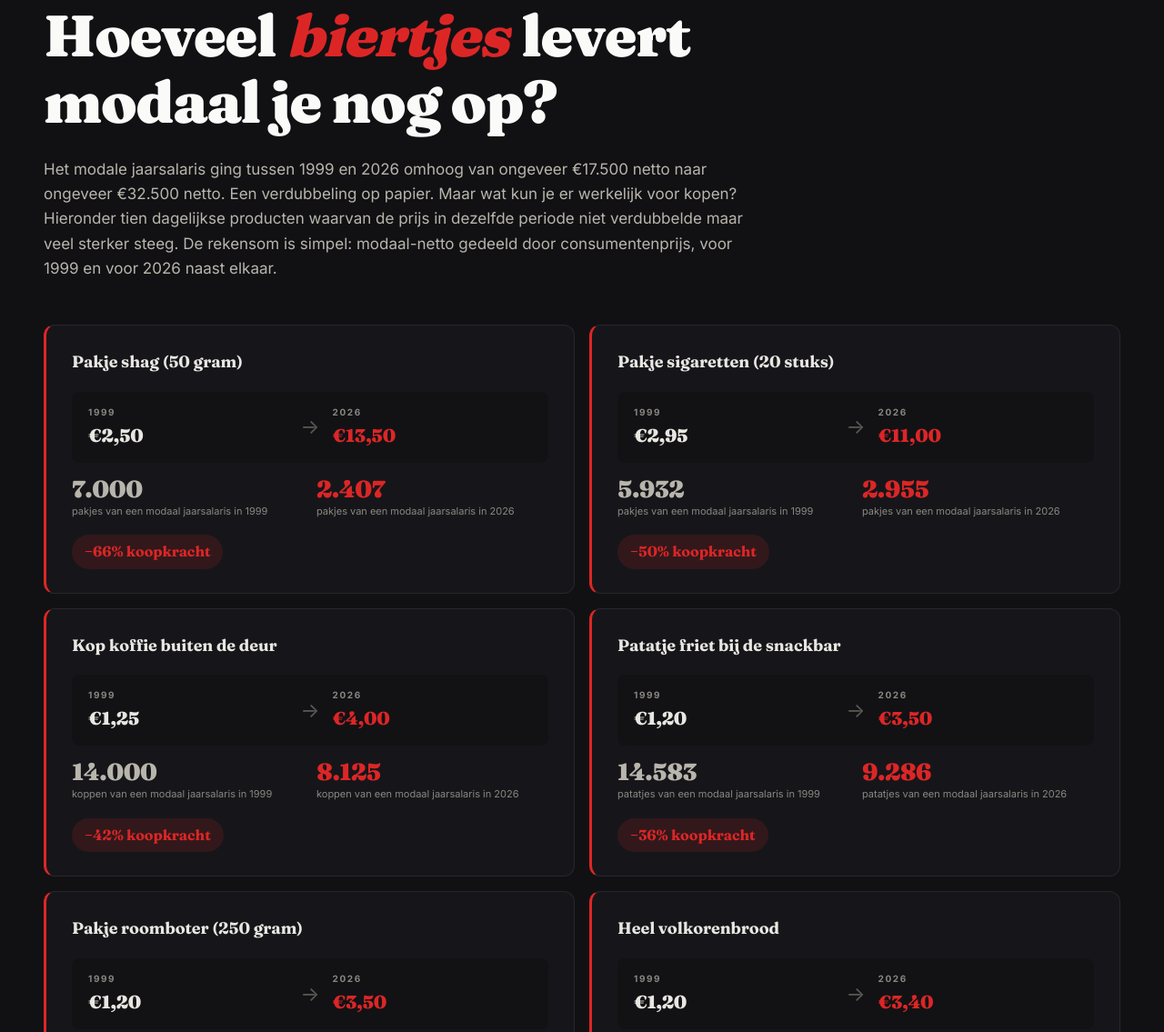
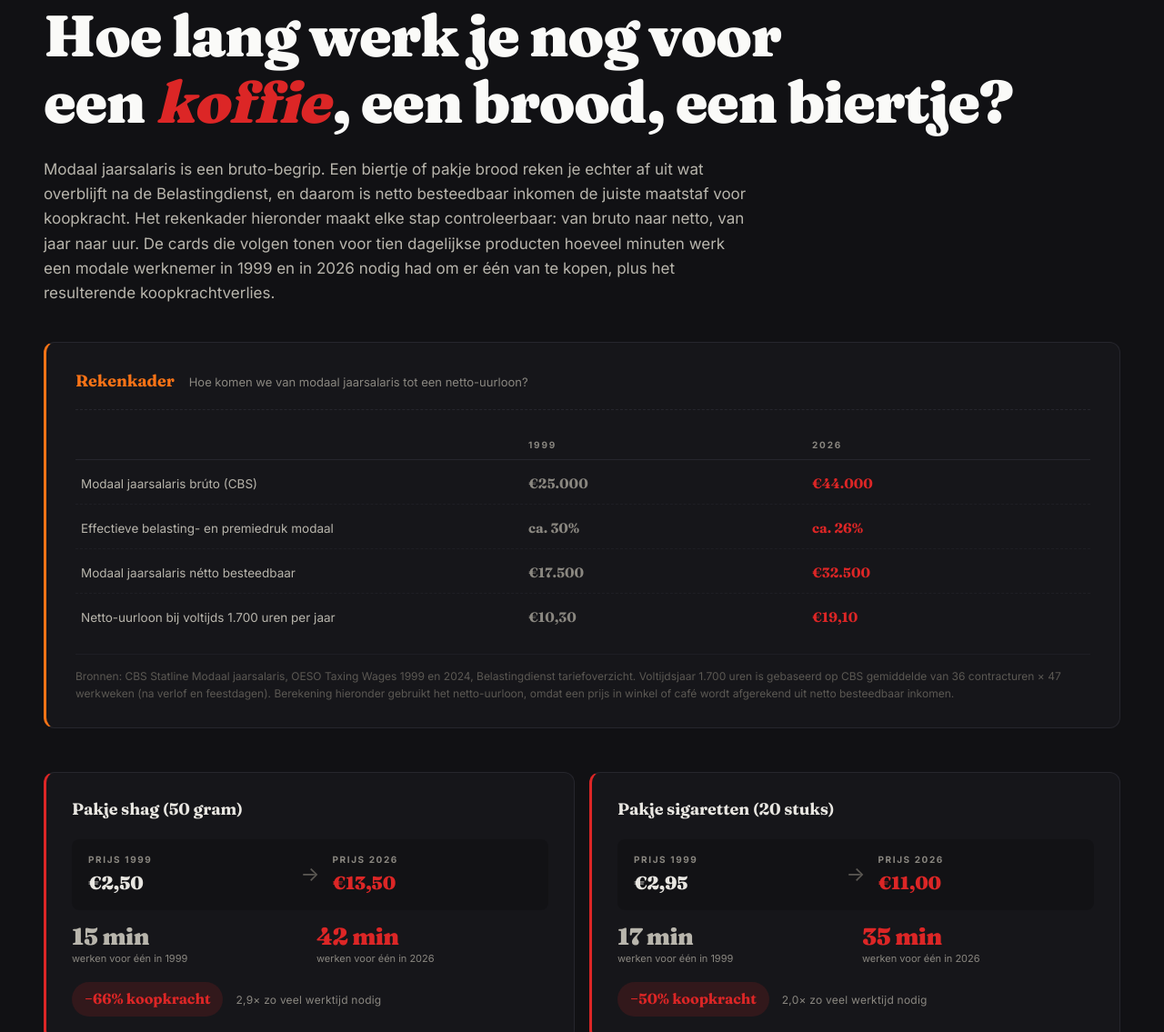
Before and after one commit to scorpiusstaffing/nl-naar-de-tyfus, a website: page index.html in a window 1280 px wide. Shown: the part 5257-6392 px from the top of the page at 91% size. Drawn offline with nearby package versions, Linux system fonts and the light colour scheme; animation ran at ten frames a second.

Commit message:
v12: koopkracht frame als werktijd per product + transparant rekenkader (bruto 25k/44k, netto 17.5k/32.5k, netto-uurloon 10.30/19.10)

```diff
--- a/app.js
+++ b/app.js
@@ -575,41 +575,81 @@
     const introEl = $('koopkrachtIntro');
     if (introEl) introEl.textContent = DATA.koopkrachtVergelijking.intro;
 
+    // Rekenkader
+    const kaderEl = $('rekenkader');
+    if (kaderEl && DATA.koopkrachtVergelijking.rekenkader) {
+      kaderEl.innerHTML = `
+        <div class="rk-head">
+          <span class="rk-title">Rekenkader</span>
+          <span class="rk-sub">Hoe komen we van modaal jaarsalaris tot een netto-uurloon?</span>
+        </div>
+        <div class="rk-table">
+          <div class="rk-row rk-row-head">
+            <div class="rk-cell rk-cell-label"></div>
+            <div class="rk-cell rk-cell-then">1999</div>
+            <div class="rk-cell rk-cell-now">2026</div>
+          </div>
+          ${DATA.koopkrachtVergelijking.rekenkader.map(r => `
+            <div class="rk-row">
+              <div class="rk-cell rk-cell-label">${r.label}</div>
+              <div class="rk-cell rk-cell-then">${r['1999']}</div>
+              <div class="rk-cell rk-cell-now">${r['2026']}</div>
+            </div>
+          `).join('')}
+        </div>
+        <p class="rk-note">Bronnen: CBS Statline Modaal jaarsalaris, OESO Taxing Wages 1999 en 2024, Belastingdienst tariefoverzicht. Voltijdsjaar 1.700 uren is gebaseerd op CBS gemiddelde van 36 contracturen × 47 werkweken (na verlof en feestdagen). Berekening hieronder gebruikt het netto-uurloon, omdat een prijs in winkel of café wordt afgerekend uit netto besteedbaar inkomen.</p>
+      `;
+    }
+
     const gridEl = $('koopkrachtGrid');
     if (gridEl) {
       const m1999 = DATA.koopkrachtVergelijking.modaal1999_netto;
       const m2026 = DATA.koopkrachtVergelijking.modaal2026_netto;
+      const uren_per_jaar = DATA.koopkrachtVergelijking.voltijdsuren || 1700;
+      const uurloon1999 = m1999 / uren_per_jaar; // ~€10,30 netto
+      const uurloon2026 = m2026 / uren_per_jaar; // ~€19,10 netto
+
+      const fmtTime = minuten => {
+        if (minuten < 60) return `${Math.round(minuten)} min`;
+        const u = Math.floor(minuten / 60);
+        const m = Math.round(minuten - u * 60);
+        return m === 0 ? `${u} uur` : `${u} u ${m} min`;
+      };
+      const fmtPrijs = p => '€' + p.toLocaleString('nl-NL', { minimumFractionDigits: 2, maximumFractionDigits: 2 });
+
       gridEl.innerHTML = DATA.koopkrachtVergelijking.producten.map(p => {
-        const aantal1999 = m1999 / p.prijs1999;
-        const aantal2026 = m2026 / p.prijs2026;
-        const verlies = ((aantal1999 - aantal2026) / aantal1999) * 100;
-        const fmt = n => n >= 100 ? Math.round(n).toLocaleString('nl-NL') : n.toFixed(1).replace('.', ',');
-        const isBig = p.naam.includes('woning');
+        const min1999 = (p.prijs1999 / uurloon1999) * 60;
+        const min2026 = (p.prijs2026 / uurloon2026) * 60;
+        const verlies = (1 - (min1999 / min2026)) * 100;
+        const factor = (min2026 / min1999).toFixed(1).replace('.', ',');
         return `
-          <div class="kk-card ${isBig ? 'kk-big' : ''}">
+          <div class="kk-card">
             <div class="kk-product">${p.naam}</div>
             <div class="kk-prijs-row">
               <div class="kk-prijs">
-                <span class="kk-jaar">1999</span>
-                <span class="kk-eur">€${p.prijs1999.toLocaleString('nl-NL', { minimumFractionDigits: p.prijs1999 < 100 ? 2 : 0, maximumFractionDigits: p.prijs1999 < 100 ? 2 : 0 })}</span>
+                <span class="kk-jaar">Prijs 1999</span>
+                <span class="kk-eur">${fmtPrijs(p.prijs1999)}</span>
               </div>
               <div class="kk-arrow">→</div>
               <div class="kk-prijs kk-now">
-                <span class="kk-jaar">2026</span>
-                <span class="kk-eur">€${p.prijs2026.toLocaleString('nl-NL', { minimumFractionDigits: p.prijs2026 < 100 ? 2 : 0, maximumFractionDigits: p.prijs2026 < 100 ? 2 : 0 })}</span>
+                <span class="kk-jaar">Prijs 2026</span>
+                <span class="kk-eur">${fmtPrijs(p.prijs2026)}</span>
               </div>
             </div>
             <div class="kk-aantal-row">
               <div class="kk-aantal">
-                <span class="kk-aantal-num">${fmt(aantal1999)}</span>
-                <span class="kk-aantal-lbl">${p.eenheid} van een modaal jaarsalaris in 1999</span>
+                <span class="kk-aantal-num">${fmtTime(min1999)}</span>
+                <span class="kk-aantal-lbl">werken voor één in 1999</span>
               </div>
               <div class="kk-aantal kk-aantal-now">
-                <span class="kk-aantal-num">${fmt(aantal2026)}</span>
-                <span class="kk-aantal-lbl">${p.eenheid} van een modaal jaarsalaris in 2026</span>
+                <span class="kk-aantal-num">${fmtTime(min2026)}</span>
+                <span class="kk-aantal-lbl">werken voor één in 2026</span>
               </div>
             </div>
-            <div class="kk-verlies">−${Math.round(verlies)}% koopkracht</div>
+            <div class="kk-verlies-row">
+              <span class="kk-verlies">−${Math.round(verlies)}% koopkracht</span>
+              <span class="kk-factor">${factor}× zo veel werktijd nodig</span>
+            </div>
           </div>
         `;
       }).join('');
--- a/data.js
+++ b/data.js
@@ -48,12 +48,21 @@ const DATA = {
   },
 
   koopkrachtVergelijking: {
-    label: "Wat een modaal-netto-jaarsalaris je oplevert: 1999 versus 2026",
-    intro: "Het modale jaarsalaris ging tussen 1999 en 2026 omhoog van ongeveer €17.500 netto naar ongeveer €32.500 netto. Een verdubbeling op papier. Maar wat kun je er werkelijk voor kopen? Hieronder tien dagelijkse producten waarvan de prijs in dezelfde periode niet verdubbelde maar veel sterker steeg. De rekensom is simpel: modaal-netto gedeeld door consumentenprijs, voor 1999 en voor 2026 naast elkaar.",
-    source: "NIBUD prijspeil, CBS modaal jaarsalaris CB-tabel, CBS Prijzen consumenten (CPI), Belastingdienst accijnsoverzichten, NS-tariefarchief, supermarkt­bonnen 1999-2026",
-    sourceUrl: "https://www.nibud.nl",
+    label: "Hoeveel werktijd kost een dagelijks product, 1999 versus 2026",
+    intro: "Modaal jaarsalaris is een bruto-begrip. Een biertje of pakje brood reken je echter af uit wat overblijft na de Belastingdienst, en daarom is netto besteedbaar inkomen de juiste maatstaf voor koopkracht. Het rekenkader hieronder maakt elke stap controleerbaar: van bruto naar netto, van jaar naar uur. De cards die volgen tonen voor tien dagelijkse producten hoeveel minuten werk een modale werknemer in 1999 en in 2026 nodig had om er één van te kopen, plus het resulterende koopkrachtverlies.",
+    source: "CBS Statline Modaal jaarsalaris (historische reeks), OESO Taxing Wages 1999 en 2024, Belastingdienst tariefoverzichten, NIBUD prijspeil, CBS Prijzen consumenten (CPI), NS-tariefarchief, archieven supermarktbonnen 1999-2026",
+    sourceUrl: "https://www.cbs.nl",
+    modaal1999_bruto: 25000,
+    modaal2026_bruto: 44000,
     modaal1999_netto: 17500,
     modaal2026_netto: 32500,
+    voltijdsuren: 1700,
+    rekenkader: [
+      { label: "Modaal jaarsalaris brúto (CBS)",                     "1999": "€25.000", "2026": "€44.000" },
+      { label: "Effectieve belasting- en premiedruk modaal",         "1999": "ca. 30%", "2026": "ca. 26%" },
+      { label: "Modaal jaarsalaris nétto besteedbaar",               "1999": "€17.500", "2026": "€32.500" },
+      { label: "Netto-uurloon bij voltijds 1.700 uren per jaar",     "1999": "€10,30",  "2026": "€19,10" }
+    ],
     producten: [
       { naam: "Pakje shag (50 gram)",                                prijs1999: 2.50, prijs2026: 13.50, eenheid: "pakjes" },
       { naam: "Pakje sigaretten (20 stuks)",                          prijs1999: 2.95, prijs2026: 11.00, eenheid: "pakjes" },
--- a/index.html
+++ b/index.html
@@ -214,9 +214,11 @@
   <div class="container">
     <div class="chapter-head wide">
       <p class="kicker">02a, Koopkracht in producten</p>
-      <h2 class="h2">Hoeveel <span class="hl">biertjes</span> levert <br>modaal je nog op?</h2>
+      <h2 class="h2">Hoe lang werk je nog voor <br>een <span class="hl">koffie</span>, een brood, een biertje?</h2>
       <p class="lede" id="koopkrachtIntro"></p>
     </div>
+
+    <div class="rekenkader" id="rekenkader"></div>
 
     <div class="koopkracht-grid" id="koopkrachtGrid"></div>
 
--- a/styles.css
+++ b/styles.css
@@ -657,6 +657,56 @@ ul { list-style: none; }
   text-underline-offset: 4px;
 }
 
+/* ---------------------------- REKENKADER (boven koopkracht) ------------- */
+.rekenkader {
+  margin: 40px 0 32px;
+  padding: 28px 32px;
+  background: var(--bg-3);
+  border: 1px solid var(--line);
+  border-radius: 12px;
+  border-left: 3px solid var(--accent-2);
+}
+.rk-head {
+  display: flex; align-items: baseline; gap: 16px; flex-wrap: wrap;
+  margin-bottom: 20px;
+  padding-bottom: 16px;
+  border-bottom: 1px dashed var(--line);
+}
+.rk-title {
+  font-family: var(--serif); font-weight: 700; font-size: 18px;
+  color: var(--accent-2); letter-spacing: -0.005em;
+}
+.rk-sub { font-size: 13px; color: var(--ink-3); }
+.rk-table { display: grid; gap: 4px; }
+.rk-row {
+  display: grid; grid-template-columns: 1.6fr 1fr 1fr; gap: 12px;
+  padding: 10px 6px;
+  border-bottom: 1px dashed var(--line-2);
+  align-items: baseline;
+}
+.rk-row:last-child { border-bottom: 0; }
+.rk-row-head {
+  font-size: 10px; letter-spacing: .18em; text-transform: uppercase;
+  color: var(--ink-3); font-weight: 700;
+  border-bottom: 1px solid var(--line);
+  padding-bottom: 8px;
+}
+.rk-cell-label { color: var(--ink-2); font-size: 13.5px; line-height: 1.4; }
+.rk-cell-then { color: var(--ink-3); font-family: var(--serif); font-weight: 600; font-size: 15px; }
+.rk-cell-now { color: var(--accent); font-family: var(--serif); font-weight: 700; font-size: 15px; }
+.rk-row-head .rk-cell-then, .rk-row-head .rk-cell-now { color: var(--ink-3); font-family: var(--sans); font-size: 10px; font-weight: 700; }
+.rk-note {
+  margin-top: 18px;
+  padding-top: 14px;
+  border-top: 1px solid var(--line-2);
+  font-size: 12px; color: var(--ink-4); line-height: 1.6;
+}
+@media (max-width: 560px) {
+  .rekenkader { padding: 22px 20px; }
+  .rk-row { grid-template-columns: 1.4fr 1fr 1fr; gap: 8px; }
+  .rk-cell-label { font-size: 12px; }
+}
+
 /* ---------------------------- KOOPKRACHT GRID --------------------------- */
 .koopkracht-grid {
   display: grid; grid-template-columns: repeat(2, 1fr); gap: 16px;
@@ -722,6 +772,9 @@ ul { list-style: none; }
   font-size: 11px; color: var(--ink-3); line-height: 1.4;
 }
 
+.kk-verlies-row {
+  display: flex; align-items: center; gap: 14px; flex-wrap: wrap;
+}
 .kk-verlies {
   display: inline-block;
   padding: 6px 14px;
@@ -730,6 +783,10 @@ ul { list-style: none; }
   font-family: var(--serif); font-weight: 700; font-size: 16px;
   border-radius: 999px;
   letter-spacing: -0.005em;
+}
+.kk-factor {
+  font-size: 12px; color: var(--ink-3);
+  letter-spacing: .02em;
 }
 
 /* ---------------------------- BEMOEIZUCHT GRID -------------------------- */
```
Also changed, not shown: 1 other file.
